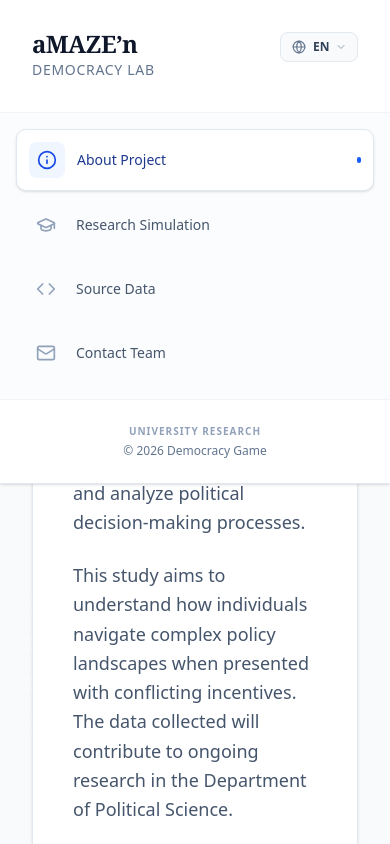
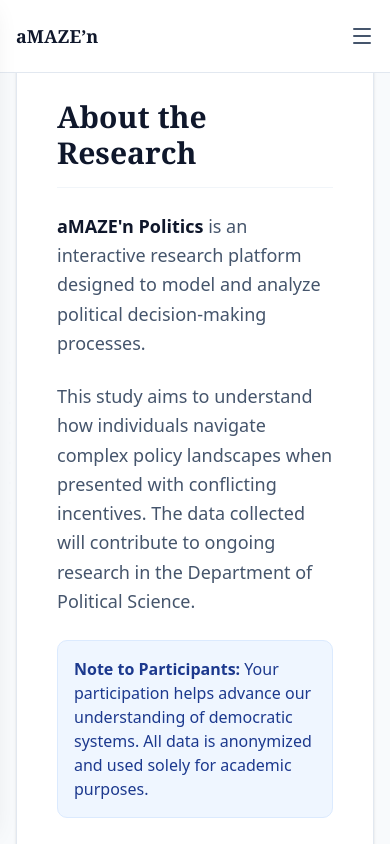
Before and after one commit to Mutajon/DemocracyLobby, a React (Vite) app: page / in a window 390 px wide. Built offline with nearby package versions, Linux system fonts and the light colour scheme.

Commit message:
add mobile menu support to MainLayout; enhance AppContent to manage mobile menu state

```diff
--- a/src/App.tsx
+++ b/src/App.tsx
@@ -7,9 +7,19 @@ import { LanguageProvider } from "@/context/LanguageContext";
 
 function AppContent() {
   const [activePanel, setActivePanel] = useState<PanelType>("about");
+  const [isMobileMenuOpen, setIsMobileMenuOpen] = useState(false);
+
+  const handlePanelChange = (panel: PanelType) => {
+    setActivePanel(panel);
+    setIsMobileMenuOpen(false);
+  };
 
   return (
-    <MainLayout sidebar={<Sidebar activePanel={activePanel} onPanelChange={setActivePanel} />}>
+    <MainLayout
+      sidebar={<Sidebar activePanel={activePanel} onPanelChange={handlePanelChange} />}
+      isMobileMenuOpen={isMobileMenuOpen}
+      setIsMobileMenuOpen={setIsMobileMenuOpen}
+    >
       <ContentArea activePanel={activePanel} />
     </MainLayout>
   );
--- a/src/components/layout/MainLayout.tsx
+++ b/src/components/layout/MainLayout.tsx
@@ -1,31 +1,61 @@
-
 import { type ReactNode } from "react";
 import { useLangs } from "@/hooks/useLangs";
+import { Menu, X } from "lucide-react";
+import { cn } from "@/lib/utils";
 
 interface MainLayoutProps {
     sidebar: ReactNode;
     children: ReactNode;
+    isMobileMenuOpen?: boolean;
+    setIsMobileMenuOpen?: (isOpen: boolean) => void;
 }
 
-export function MainLayout({ sidebar, children }: MainLayoutProps) {
-    const { dir } = useLangs();
+export function MainLayout({ sidebar, children, isMobileMenuOpen, setIsMobileMenuOpen }: MainLayoutProps) {
+    const { dir, t } = useLangs();
 
     return (
         <div
             dir={dir}
-            className="flex flex-col md:flex-row h-screen w-full bg-slate-50 text-slate-900 overflow-hidden font-sans selection:bg-blue-100 selection:text-blue-900"
+            className="flex flex-col md:flex-row h-screen w-full bg-slate-50 text-slate-900 overflow-hidden font-sans selection:bg-blue-100 selection:text-blue-900 relative"
         >
-            {/* Sidebar Area - Fixed width on desktop, auto on mobile */}
-            <aside className="w-full md:w-72 flex-shrink-0 bg-white border-b md:border-b-0 md:border-r border-slate-200 flex flex-col z-10 shadow-sm md:shadow-[4px_0_24px_-12px_rgba(0,0,0,0.1)] h-auto md:h-full">
+            {/* Mobile Header */}
+            <header className="md:hidden flex items-center justify-between p-4 bg-white border-b border-slate-200 z-20 flex-shrink-0">
+                <div className="font-serif font-bold text-lg text-slate-900">
+                    {t("sidebar.title")}
+                </div>
+                <button
+                    onClick={() => setIsMobileMenuOpen?.(!isMobileMenuOpen)}
+                    className="p-2 -mr-2 text-slate-600 hover:bg-slate-100 rounded-md"
+                    aria-label="Toggle menu"
+                >
+                    {isMobileMenuOpen ? <X size={24} /> : <Menu size={24} />}
+                </button>
+            </header>
+
+            {/* Mobile Backdrop */}
+            {isMobileMenuOpen && (
+                <div
+                    className="fixed inset-0 bg-black/50 z-30 md:hidden backdrop-blur-sm transition-opacity"
+                    onClick={() => setIsMobileMenuOpen?.(false)}
+                />
+            )}
+
+            {/* Sidebar Area - Fixed width on desktop, drawer on mobile */}
+            <aside
+                className={cn(
+                    "fixed md:relative inset-y-0 left-0 z-40 w-72 bg-white border-b md:border-b-0 md:border-r border-slate-200 flex flex-col shadow-[4px_0_24px_-12px_rgba(0,0,0,0.1)] transition-transform duration-300 ease-in-out md:translate-x-0 h-full",
+                    dir === 'rtl' ? (isMobileMenuOpen ? "translate-x-0 right-0 left-auto" : "translate-x-full right-0 left-auto md:translate-x-0") : (isMobileMenuOpen ? "translate-x-0" : "-translate-x-full md:translate-x-0")
+                )}
+            >
                 {sidebar}
             </aside>
 
             {/* Main Content Area */}
-            <main className="flex-1 relative overflow-auto bg-slate-50">
+            <main className="flex-1 relative overflow-auto bg-slate-50 w-full">
                 {/* Subtle texture or grid if needed, for now just clean */}
                 <div className="absolute inset-0 bg-[radial-gradient(#e2e8f0_1px,transparent_1px)] [background-size:20px_20px] [mask-image:radial-gradient(ellipse_50%_50%_at_50%_50%,#000_70%,transparent_100%)] opacity-50" />
 
-                <div className="relative h-full w-full p-8 md:p-12 lg:p-16 flex flex-col justify-center">
+                <div className="relative h-full w-full p-4 md:p-12 lg:p-16 flex flex-col">
                     {children}
                 </div>
             </main>
```
